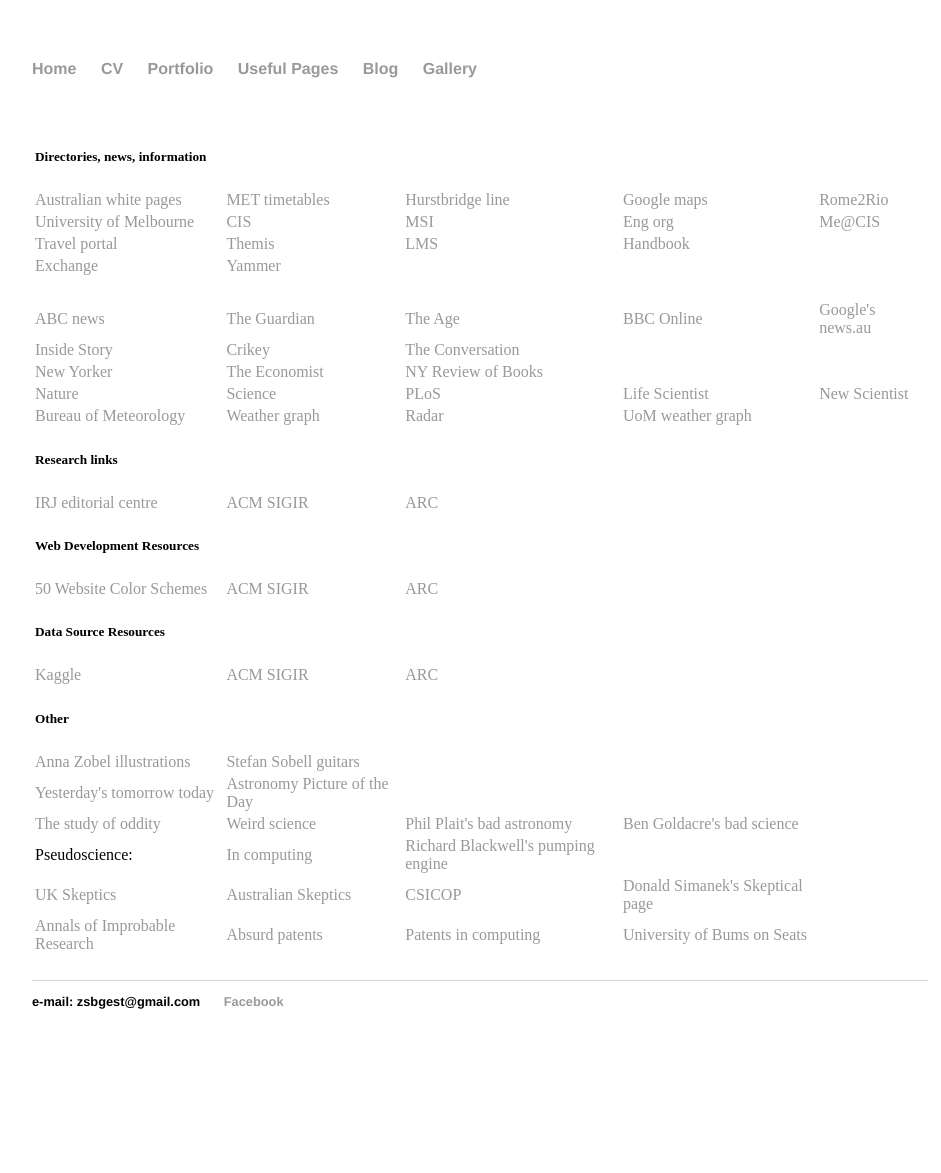
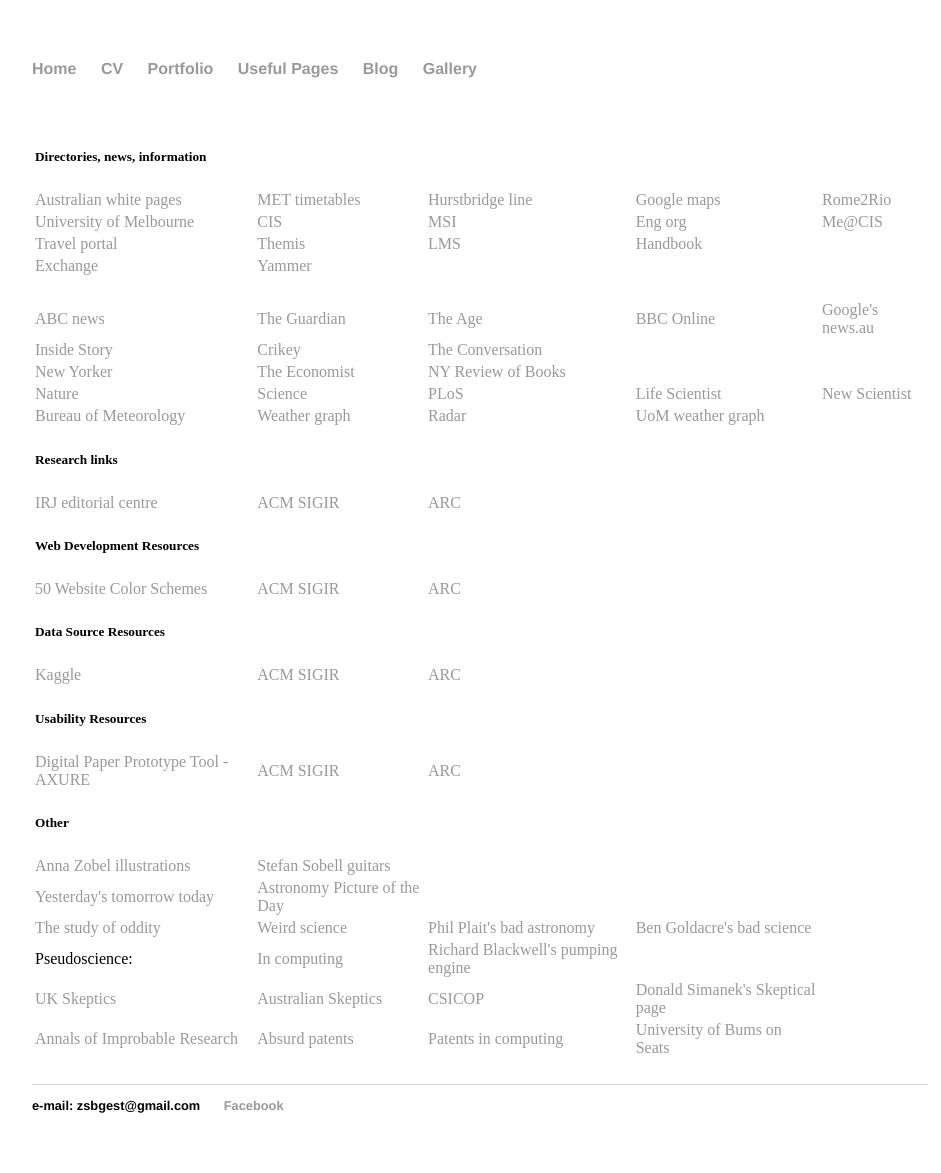
Before and after one commit to Zsbgest/Zsbgest.github.io, a Jekyll site: the page built from Useful Pages.html, in a window 1280 px wide. Shown: the whole page, without its empty margins (160-1101 px from the left). Built offline with Jekyll 4.4.1, drawn with Linux system fonts in a browser that asks for light colours; before the commit the page ends 1069 px from its top, so only the background shows below that.

Commit message:
Update Useful Pages.html

```diff
--- a/Useful Pages.html
+++ b/Useful Pages.html
@@ -84,6 +84,13 @@
 <td> <A HREF="http://www.acm.org/sigir/" target="_blank">ACM SIGIR</A>
 <td> <A HREF="http://www.arc.gov.au/" target="_blank">ARC</A>
 
+<tr> <td> <h5>Usability Resources</h5>
+
+<tr>
+<td> <A HREF="https://www.axure.com/">Digital Paper Prototype Tool - AXURE</A>
+<td> <A HREF="http://www.acm.org/sigir/" target="_blank">ACM SIGIR</A>
+<td> <A HREF="http://www.arc.gov.au/" target="_blank">ARC</A>
+
 
 
 <tr> <td> <h5>Other</h5>
```
